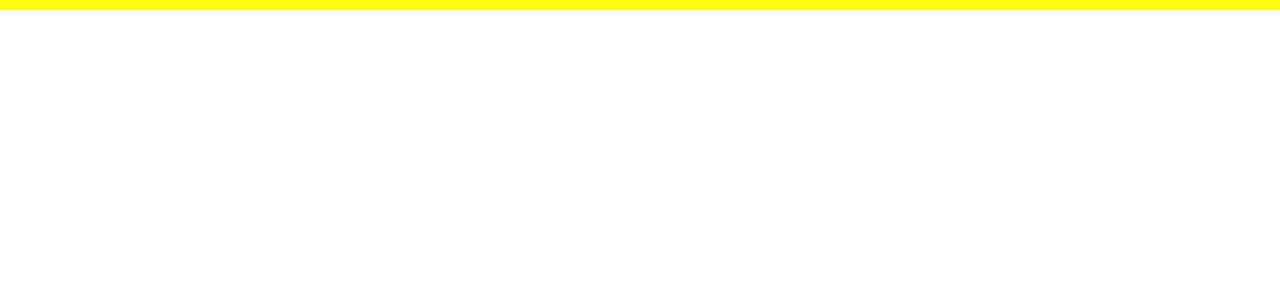
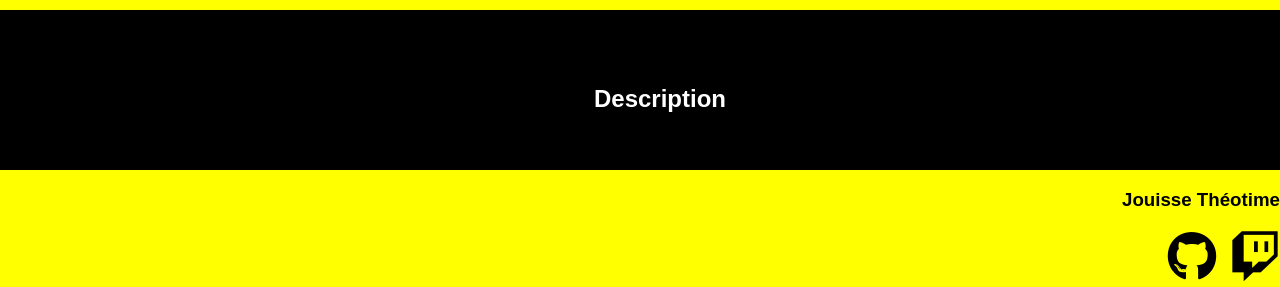
Before and after one commit to Shuyark/sae-14, a plain HTML site: page index.html in a window 1280 px wide. Shown: the part 1140-1427 px from the top of the page. Before the commit the page ends 1150 px from the top, so only its background shows below. Drawn offline with Linux system fonts and the light colour scheme.

Commit message:
2nd page

```diff
--- a/css/style.css
+++ b/css/style.css
@@ -115,3 +115,41 @@ body {
 main {
     height: 20px; /* Long contenu pour tester le scroll */
 }
+.retour
+{
+    justify-content: center;
+    text-align: center;
+}
+.navbar-description
+{
+    display: flex;
+    justify-content: center;
+    align-items: center;
+    list-style-type: none;
+    margin: 0;
+    padding: 0;
+}
+.navbar-menu-description ul
+{
+    margin: 0 20px;
+}
+
+.navbar-menu-description a {
+    text-decoration: none;
+    color: white;
+    font-size: 24px;
+    font-weight: bold;
+    position: relative;
+}
+
+.navbar-menu-description a:hover
+{
+    color: yellow;
+}
+.navbar-description {
+    background-color: black;
+    backdrop-filter: blur(10px); /* Effet de flou */
+    padding: 1px 0;
+    z-index: 1000; /* Assure que la barre est au-dessus des autres éléments */
+    transition: background-color 0.3s ease, backdrop-filter 0.3s ease; /* Transition pour les effets */
+}
--- a/index.html
+++ b/index.html
@@ -29,6 +29,18 @@
         <img src = "Edgerunner.gif" alt="cyberpunk"  width="1930" height="600" style="text-align:center" class ="background">
         <a href = "https://www.cyberpunk.net/rs/fr/" ><img src ="logo.png" alt="logo" class="overlay-image"> </a>
     </div>
+        <nav class="navbar-description">
+            <ul class="navbar-menu-description">
+                <li><a href="#" onclick="event.preventDefault()">Description</a></li>
+        </nav>
+
+    <div class = "perso">
+            <h3>Jouisse Théotime</h3>
+            <nav>
+                <a href ="https://github.com/Shuyark"><i class="fa-brands fa-github"></i></a>
+                <a href ="https://www.twitch.tv/shhuyark"><i class="fa-brands fa-twitch"></i></a>
+            </nav>
+        </div>
     </header>
 </body>
 </html>
```
Also changed, not shown: index2.html (added, +50 -0 lines), 1 other file.
